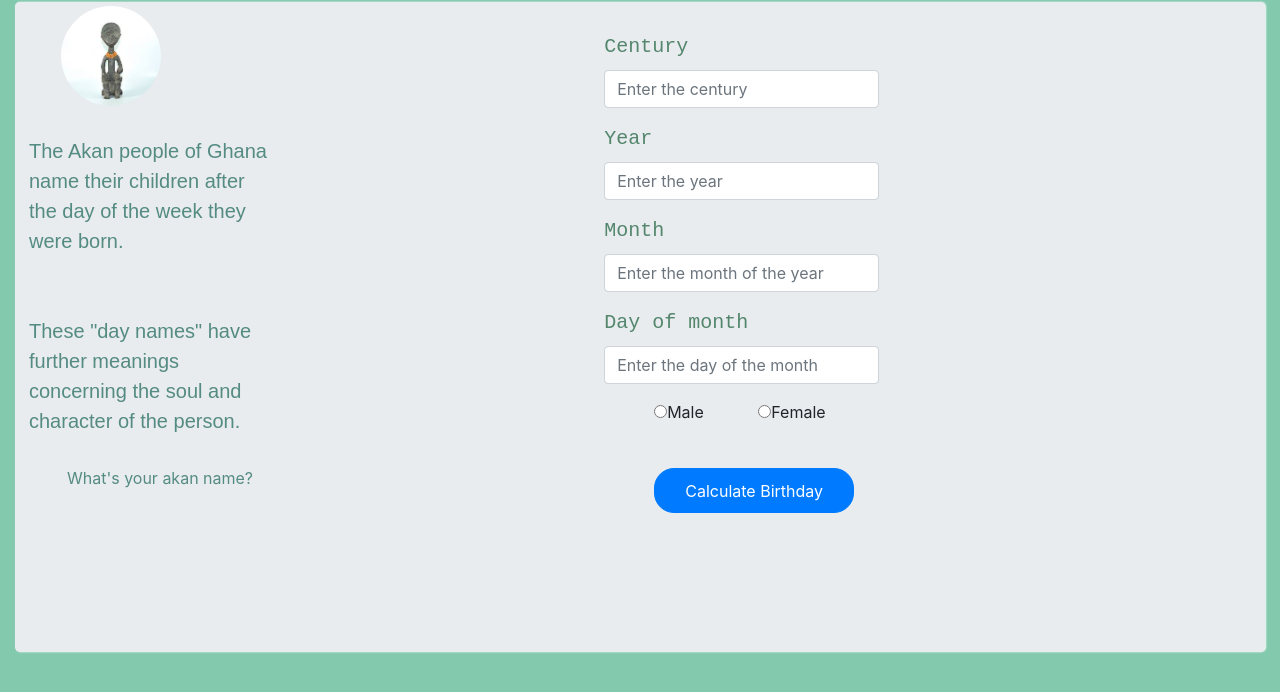
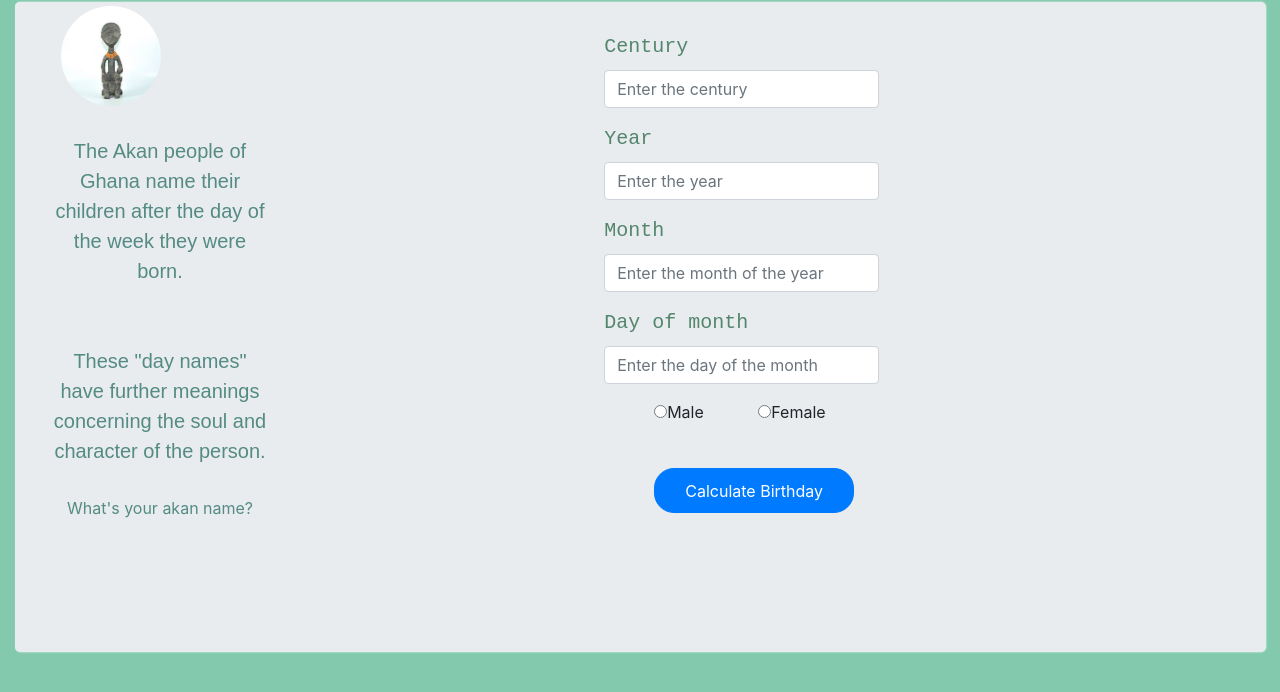
Before and after one commit to francis-mbithi/akan-names, a plain HTML site: page index.html in a window 1280 px wide. Shown: the part 76-768 px from the top of the page. Drawn offline with nearby package versions, Linux system fonts and the light colour scheme.

Commit message:
change text alignment

```diff
--- a/csss/styles.css
+++ b/csss/styles.css
@@ -36,7 +36,9 @@ h4{
   color: #53866c;
 }
 .p-text{
-  margin: 30px 30px 30px 10px;
+  text-align: center;
+  margin: 20px;
+  padding: 10px;
   color: #548b82;
   font-size: 20px;
   font-family: 'Khula', fantasy;
```
